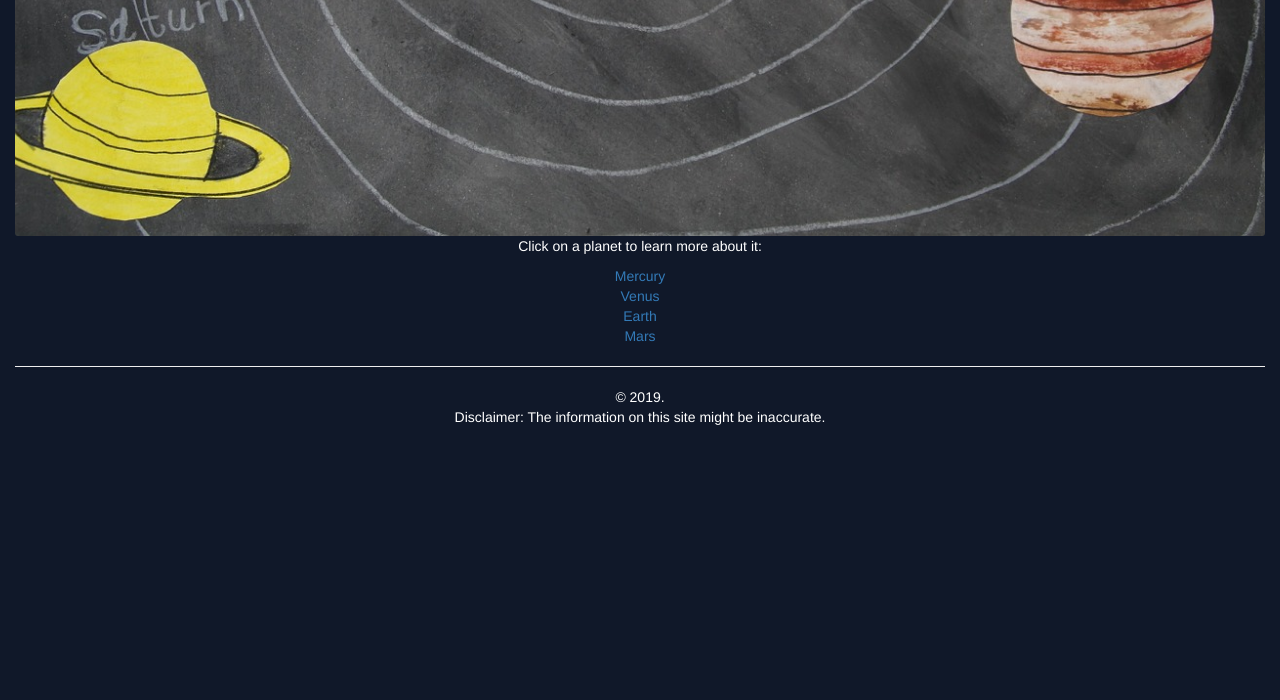
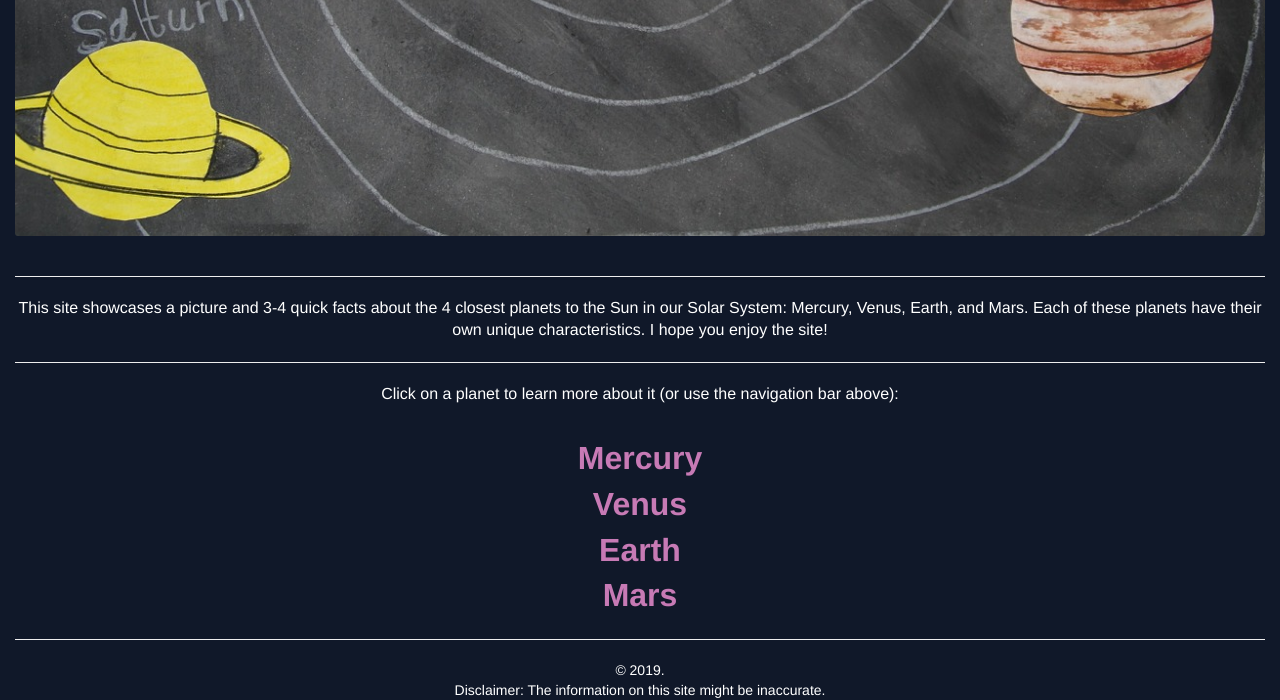
Before and after one commit to nwarcord/cst336-lab4, a Node server app: page / in a window 1280 px wide. Shown: the part 735-1435 px from the top of the page. Before the commit the page ends 1160 px from the top, so only its background shows below. Run offline with Node 20, Linux system fonts and the light colour scheme.

Commit message:
Fixed typo and added some content to home page

```diff
--- a/app.js
+++ b/app.js
@@ -9,7 +9,7 @@ app.get("/", function(req,res){
 
 app.get("/mercury", function(req, res){
     var facts = [
-        "Mercury has no moons or rings. Its surface is rocky and cratered from what is thought to be have been a bombardment of comets and asteroids billions of years ago.",
+        "Mercury has no moons or rings. Its surface is rocky and cratered from what is thought to have been a bombardment of comets and asteroids billions of years ago.",
         "Though it is the closest planet to the sun, it does not have the hottest surface temperature.",
         "It takes 88 Earth days for Mercury to complete an orbit around the Sun."
     ];
@@ -47,7 +47,7 @@ app.get("/mars", function(req, res){
 });
 
 // Server Listener
-// app.listen("8081", "127.0.0.1", function(){
+// app.listen("8081", "127.0.0.1", function() {
 //     console.log("Express server is running...");
 // });
 
--- a/public/css/styles.css
+++ b/public/css/styles.css
@@ -56,3 +56,12 @@ h1 {
 .panel-group {
     padding-top: 8px;
 }
+
+.intro-links a {
+    font-size: 32px;
+    color: rgb(199, 122, 181) !important;
+}
+
+.intro-content {
+    font-size: 16px;
+}
--- a/views/index.html
+++ b/views/index.html
@@ -4,11 +4,21 @@
 
     <img src="/img/solar_system.jpg" alt="The Solar System" class="img-responsive home-img"/>
 
-    <p>Click on a planet to learn more about it:</p>
-
-    <a href="/mercury"> Mercury </a><br>
-    <a href="/venus"> Venus </a><br>
-    <a href="/earth"> Earth </a><br>
-    <a href="/mars"> Mars </a><br>
+    <br>
+    <hr>
+    <div class="intro-content">
+        <p>
+            This site showcases a picture and 3-4 quick facts about the 4 closest planets to the Sun in our Solar System: Mercury, Venus, Earth, and Mars. Each of these planets have their own unique characteristics. I hope you enjoy the site!
+        </p>
+        <hr>
+        <p>Click on a planet to learn more about it (or use the navigation bar above):</p>
+    </div>
+    <br>
+    <div class="intro-links">
+        <a href="/mercury"> <b>Mercury</b> </a><br>
+        <a href="/venus"> <b>Venus</b> </a><br>
+        <a href="/earth"> <b>Earth</b> </a><br>
+        <a href="/mars"> <b>Mars</b> </a><br>
+    </div>
 
 <% include partials/footer %>
```
